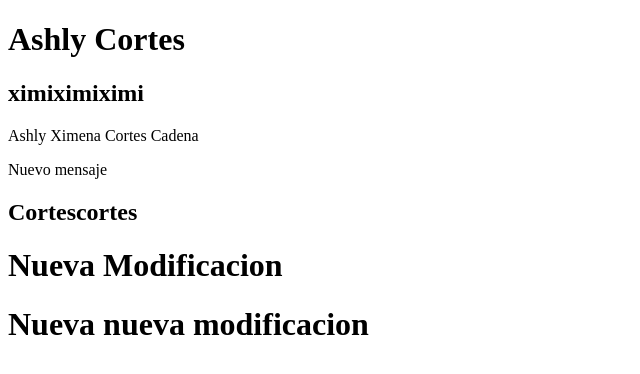
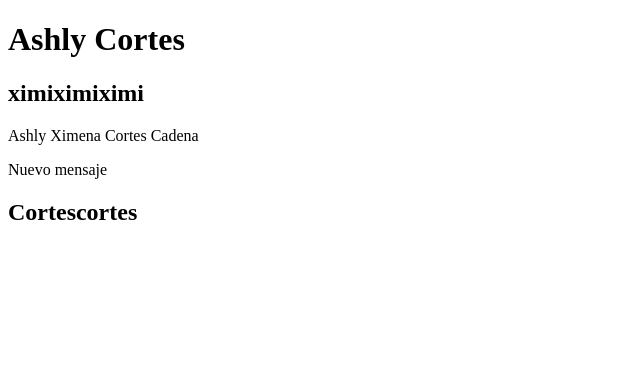
Before and after one commit to ashlyco/ProjecteEricTSDP2, a plain HTML site: page index.html in a window 1280 px wide. Shown: the whole page, without its empty margins (0-640 px from the left). Drawn offline with Linux system fonts and the light colour scheme.

Commit message:
de nuevo

```diff
--- a/index.html
+++ b/index.html
@@ -15,13 +15,6 @@
 
     <h2>Cortescortes</h2>
 
-    <h1> Nueva Modificacion</h1>
-
-    <h1>Nueva nueva modificacion</h1>
-
-
-
-
 
 
 </body>
```
